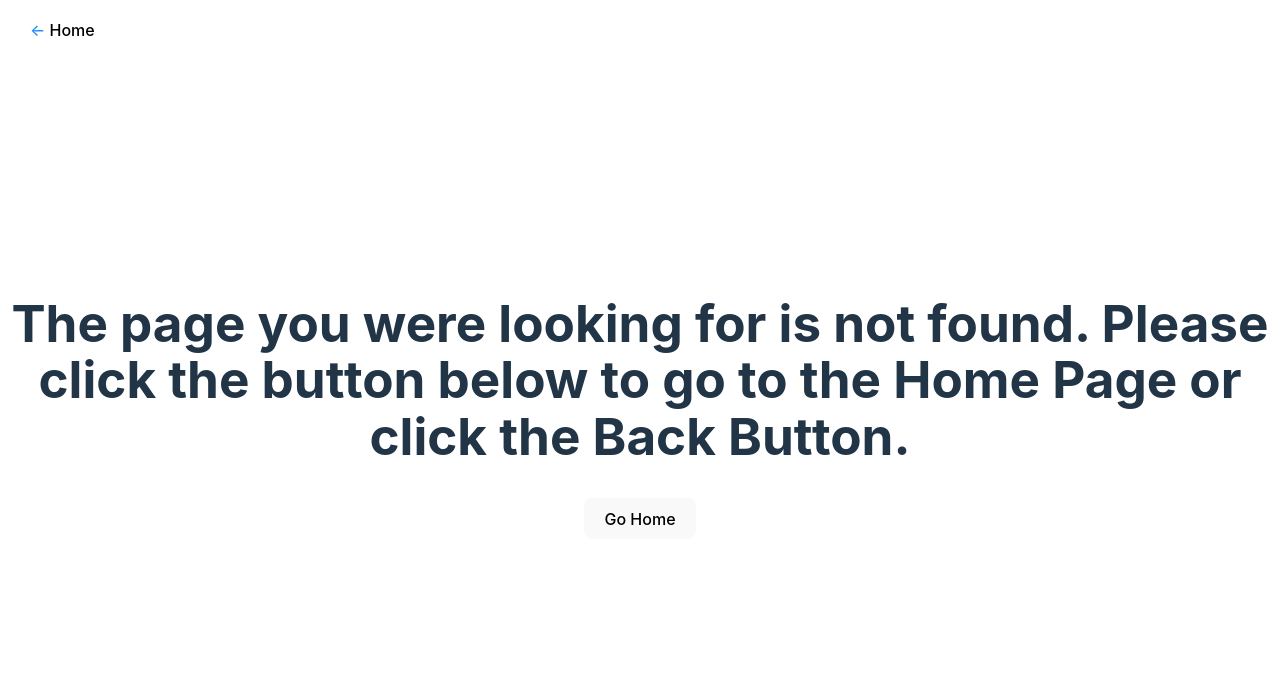
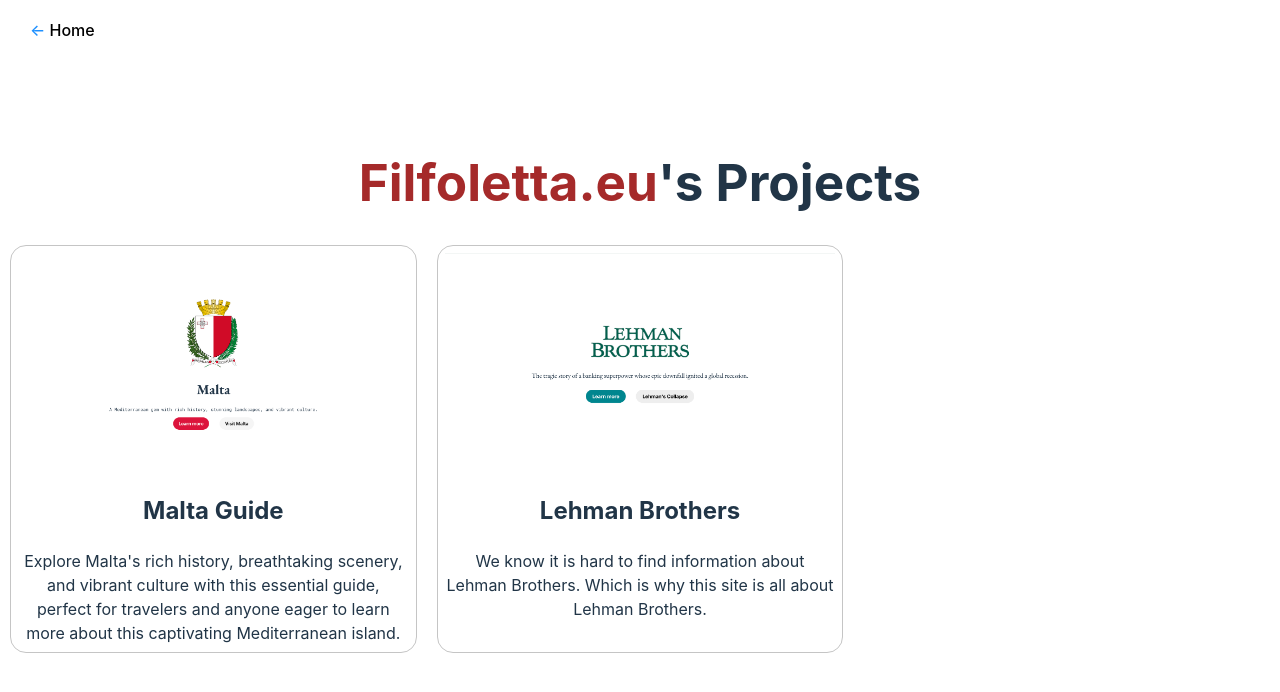
Before and after one commit to Arce-Mdina/apex-app, a React (Vite) app: page /projects in a window 1280 px wide. Before the commit this address had no page. Shown: the top 692 px of the page. Built offline with nearby package versions, Linux system fonts and the light colour scheme; a web font is replaced by a local one.

Commit message:
Added some new features & buy fixes

```diff
--- a/src/App.css
+++ b/src/App.css
@@ -9,6 +9,10 @@
   margin: 0 auto;
   /* padding: 2rem; */
   text-align: center;
+}
+
+.project-heading {
+  padding-top:1vh;
 }
 
 .overlay-background {
@@ -254,6 +258,10 @@
   .card-grid-triple {
     grid-template-columns: repeat(1, 1fr);
   }
+
+  .project-heading {
+    padding-top:10vh;
+  }
 }
 
 
--- a/src/App.jsx
+++ b/src/App.jsx
@@ -27,7 +27,7 @@
           <HomeButton />
           <div className="content">
             {useRoutes([
-              { path: '/pages', element: <Pages /> },
+              { path: '/projects', element: <Pages /> },
               { path: '*', element: <NotFound /> },
             ])}
           </div>
--- a/src/components/Foot.jsx
+++ b/src/components/Foot.jsx
@@ -13,7 +13,7 @@
             style={styles.link}
           >
             GitHub Repository
-            (Publication Date: 15th September 2024)
+            (Re-publication Date: 20th September 2024)
           </a>
         </p>
       </div>
--- a/src/sections/Landing.jsx
+++ b/src/sections/Landing.jsx
@@ -70,7 +70,7 @@
           titleTwo="all of my projects"
           backgroundColor="#ECEFF1"
           content={<><img src={reactLogo} style={{ width: "100px" }}/> <br /> <br></br> All of my projects will be displayed here so you can take inspiration and build your own! Not all of them are about programming so anyone is welcome!</>}
-          footer={(<><br></br><button className='project-btn' onClick={() => navigate('/pages')}>See all of my projects</button></>)}
+          footer={(<><br></br><button className='project-btn' onClick={() => navigate('/projects')}>See all of my projects</button></>)}
         />
 
 
--- a/src/sections/NotFound.jsx
+++ b/src/sections/NotFound.jsx
@@ -8,7 +8,8 @@
 
   return (
     <>
-      <div><h1>The page you were looking for is not found. Please click the button below to go to the Home Page or click the Back Button.</h1></div>
+      <div><h1>The page you were looking for does not exist.</h1></div>
+      <p>Please click the button below to go to the Home Page or click the Back Button.</p>
       <button onClick={() => navigate('/')}>Go Home</button>
     </>
   )
--- a/src/sections/Pages.jsx
+++ b/src/sections/Pages.jsx
@@ -9,7 +9,7 @@
   return (
     <div>
       {/* <Card /> */}
-      <h1><span style={{ color: "brown" }}>Filfoletta.eu</span>'s Projects</h1>
+      <h1 className="project-heading"><span style={{ color: "brown" }}>Filfoletta.eu</span>'s Projects</h1>
       <div className="card-grid-triple">
         <Card
           link="https://malta-guide.filfoletta.eu"
```
